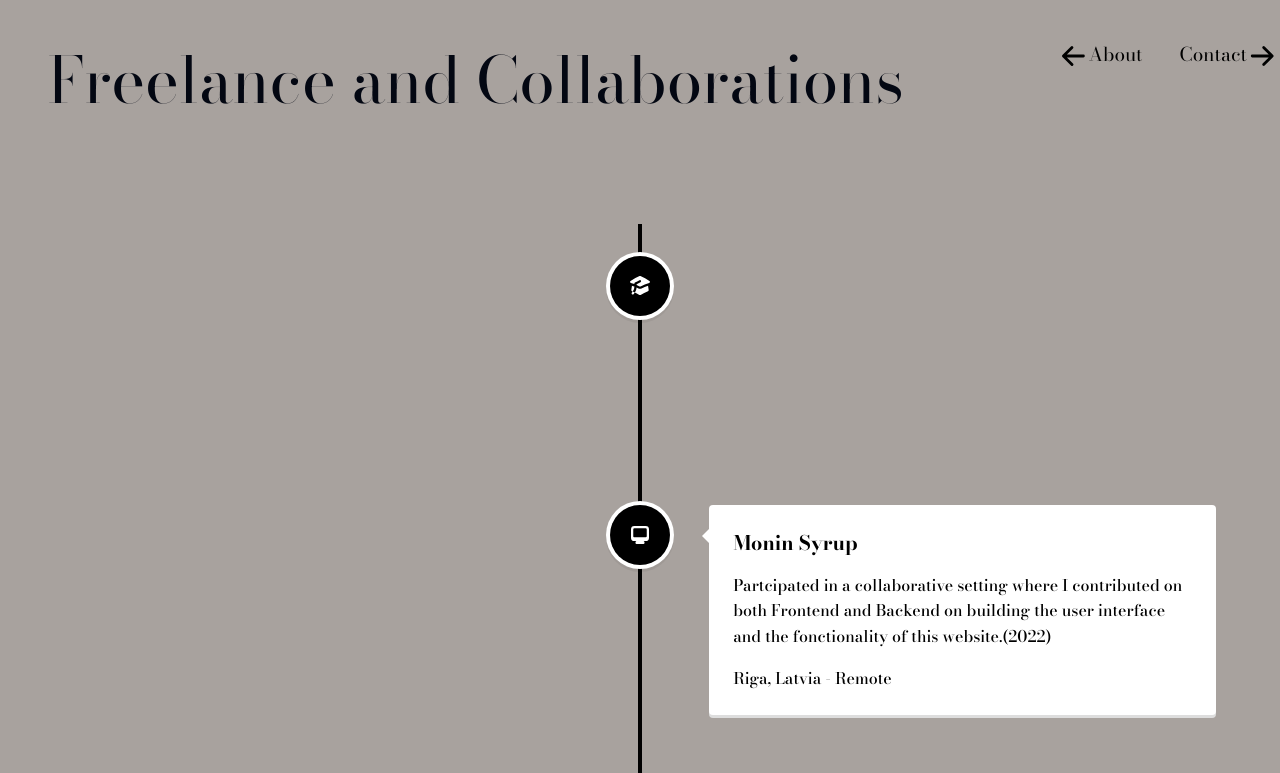
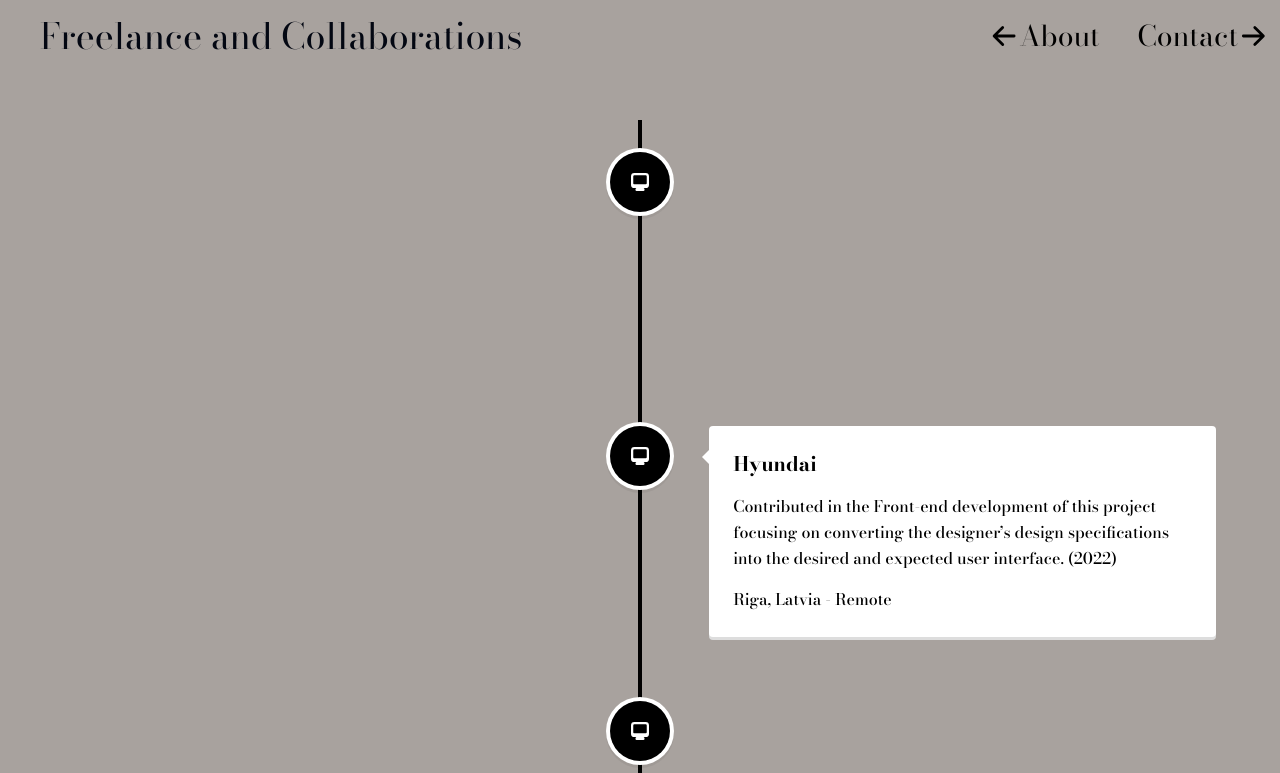
Before and after one commit to J-Rahhal/my-portfolio, a React (Vite) app: page /projects in a window 1280 px wide. Shown: the top 773 px of the page. Built offline with nearby package versions, Linux system fonts and the light colour scheme; the HTML template or start-up script is replaced by a standard one.

Commit message:
fixing responsiveness

```diff
--- a/src/components/Banner.jsx
+++ b/src/components/Banner.jsx
@@ -14,7 +14,7 @@
   return (
     <div className="mt-2 p-4 flex flex-col gap-2  lg:mt-0 lg:px-12 xl:mt-16 overflow-hidden absolute text-gray-950">
       <motion.h1
-        className="text-[5rem]  lg:text-[10rem]"
+        className="text-[3.5rem] md:text-[6rem] lg:text-[8rem]"
         initial={{ x: -1000, opacity: 0.5 }}
         animate={{ x: 0, opacity: 1 }}
         transition={{
@@ -25,7 +25,7 @@
         FullStack
       </motion.h1>
       <motion.h1
-        className="text-end  text-[5rem] lg:text-[10rem]"
+        className="text-center  text-[3.5rem] md:text-[6rem] lg:text-[8rem]"
         initial={{ y: 1000, opacity: 0.5 }}
         animate={{ y: 0, opacity: 1 }}
         transition={{
--- a/src/components/Header.jsx
+++ b/src/components/Header.jsx
@@ -4,8 +4,8 @@
 
 const Header = () => {
   return (
-    <div>
-      <ul className="flex flex-col gap-2 ml-4  text-md md:text-2xl md:gap-4 ">
+    <div className="lg:mt-6">
+      <ul className="flex flex-col gap-2 ml-4  text-xs md:text-xl md:gap-4">
         {Links.map((link) => {
           return (
             <Link to={`/${link.to}`} className="links nav-links">
--- a/src/components/Nav.jsx
+++ b/src/components/Nav.jsx
@@ -5,14 +5,14 @@
 
 const Nav = ({ text1, link1, text2, link2 }) => {
   return (
-    <div className="flex justify-between items-center gap-4 md:gap-8 ">
+    <div className="flex justify-between items-center gap-4  md:gap-8 ">
       <motion.div
         initial={{ opacity: 0, scale: 0, x: -500 }}
         animate={{ x: 0 }}
         whileInView={{ opacity: 1, scale: 0.95 }}
         transition={{ duration: 1 }}
       >
-        <Link to={link1} className="text-xl">
+        <Link to={link1} className="text-xl flex  md:text-2xl lg:text-3xl">
           <ArrowLeftIcon className="font-bold w-6 inline-block cursor-pointer links md:w-8" />
           {text1}
         </Link>
@@ -24,7 +24,7 @@
         whileInView={{ opacity: 1, scale: 0.95 }}
         transition={{ duration: 1 }}
       >
-        <Link to={link2} className="text-xl">
+        <Link to={link2} className="text-xl flex md:text-2xl lg:text-3xl">
           {text2}
           <ArrowRightIcon className="font-bold w-6 inline-block cursor-pointer links md:w-8" />
         </Link>
--- a/src/components/Skills.jsx
+++ b/src/components/Skills.jsx
@@ -7,7 +7,7 @@
   return (
     <>
       <motion.div
-        className="h-full w-full pt-24 grid gap-12 lg:w-3/4 lg:mx-auto"
+        className="h-full w-full pt-12 grid gap-4 md:gap-6 lg:w-3/4 lg:mx-auto"
         style={{
           display: "grid",
           gridTemplateColumns: "repeat(4, minmax(0, 1fr))",
@@ -44,7 +44,7 @@
                   marginBottom: "10px",
                 }}
               />
-              <h3 className="text-center text-lg font-semibold">
+              <h3 className="text-center text-xs font-semibold lg:text-2xl">
                 {skill.title}
               </h3>
             </motion.div>
--- a/src/data/experience.js
+++ b/src/data/experience.js
@@ -1,15 +1,6 @@
 const experience = [
   {
-    id: 1,
-    title: "Graduated MUBS Univerity",
-    Location: "Riga, Latvia - Remote",
-    text: "",
-    description:
-      "Graduated from the Modern University for Business and Science with a Bachelor's degree in Computer Science (2020)",
-    icon: "AcademicCapIcon",
-  },
-  {
-    id: 2,
+    id: ``,
     title: "Monin Syrup",
     Location: "Riga, Latvia - Remote",
     text: "Visit Monin",
@@ -18,7 +9,7 @@
     icon: "ComputerDesktopIcon",
   },
   {
-    id: 3,
+    id: 2,
     title: "Hyundai",
     Location: "Riga, Latvia - Remote",
     text: "Visit Hyundai",
@@ -27,7 +18,7 @@
     icon: "ComputerDesktopIcon",
   },
   {
-    id: 4,
+    id: 3,
     title: "Moller",
     Location: "Riga, Latvia - Remote",
     text: "Visit Moller",
--- a/src/pages/About.jsx
+++ b/src/pages/About.jsx
@@ -8,9 +8,9 @@
 const About = () => {
   return (
     <div className="h-full flex flex-col items-start gap-y-[12rem] ">
-      <div className="flex justify-between items-center w-full">
+      <div className="flex justify-between items-center w-full py-4 px-2">
         <motion.h2
-          className="text-5xl pl-12 pt-12  lg:text-[4rem] text-gray-950 "
+          className="text-xl  md:text-3xl lg:text-4xl text-gray-950 "
           initial={{ x: -1000, opacity: 0.5 }}
           animate={{ x: 0, opacity: 1 }}
           transition={{
@@ -42,7 +42,7 @@
         </div>
         <div className="text-center px-12">
           <motion.p
-            className="text-md pt-12 text-gray-950 leading-8 md:w-3/4 md:mx-auto lg:w-1/2 "
+            className="text-md pt-12 text-gray-950 leading-8 md:w-3/4 md:mx-auto lg:w-1/2 lg:text-xl "
             initial={{ x: -1000, opacity: 0.5 }}
             animate={{ x: 0, opacity: 1 }}
             transition={{
--- a/src/pages/Contact.jsx
+++ b/src/pages/Contact.jsx
@@ -28,10 +28,10 @@
   }
 
   return (
-    <div className="flex flex-col justify-around gap-56 bg-stone-400">
+    <div className="flex flex-col justify-around gap-56 bg-stone-400 overflow-y-auto">
       <div className="flex justify-between items-center w-full">
         <motion.h2
-          className="text-5xl pl-12 pt-12  lg:text-[4rem] text-gray-950 "
+          className="text-xl p-4 md:text-3xl  lg:text-4xl text-gray-950 "
           initial={{ x: -1000, opacity: 0.5 }}
           animate={{ x: 0, opacity: 1 }}
           transition={{
--- a/src/pages/Projects.jsx
+++ b/src/pages/Projects.jsx
@@ -25,10 +25,10 @@
 
 const Projects = () => {
   return (
-    <div className="flex flex-col gap-28 bg-stone-400">
-      <div className="flex justify-between items-center w-full">
+    <div className=" h-full overflow-y-auto flex flex-col items-start gap-y-12">
+      <div className="h-full flex justify-between items-center gap-6 py-4 px-2 md:w-full">
         <motion.h2
-          className="text-5xl pl-12 pt-12  lg:text-[4rem] text-gray-950 "
+          className="text-xl md:text-3xl md:pl-8 lg:text-4xl text-gray-950  w-1/2"
           initial={{ x: -1000, opacity: 0.5 }}
           animate={{ x: 0, opacity: 1 }}
           transition={{
--- a/tailwind.config.js
+++ b/tailwind.config.js
@@ -7,6 +7,12 @@
         bodoni: ["Bodoni Moda", "serif"],
       },
     },
+    screens: {
+      sm: "375px",
+      md: "768px",
+      lg: "1280px",
+      xl: "1440px",
+    },
   },
   plugins: [],
 };
```
